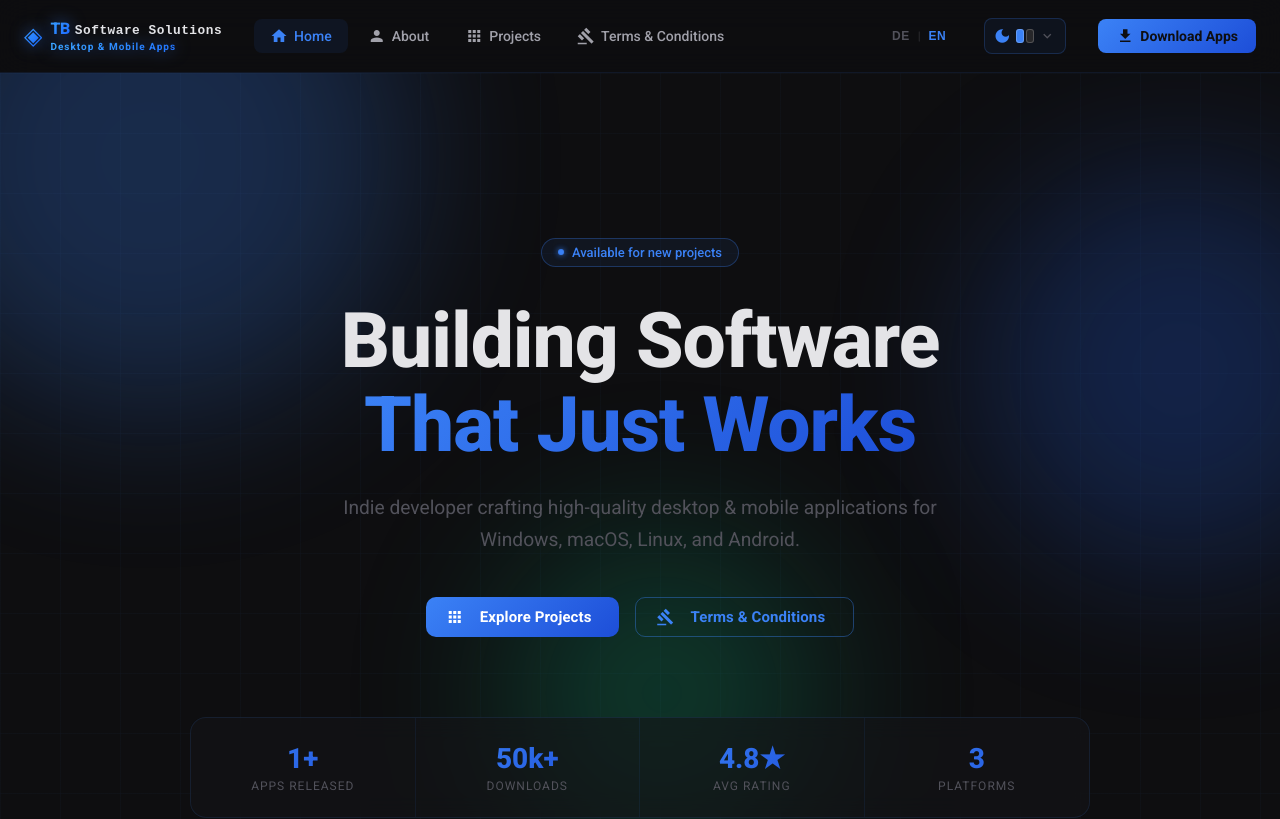
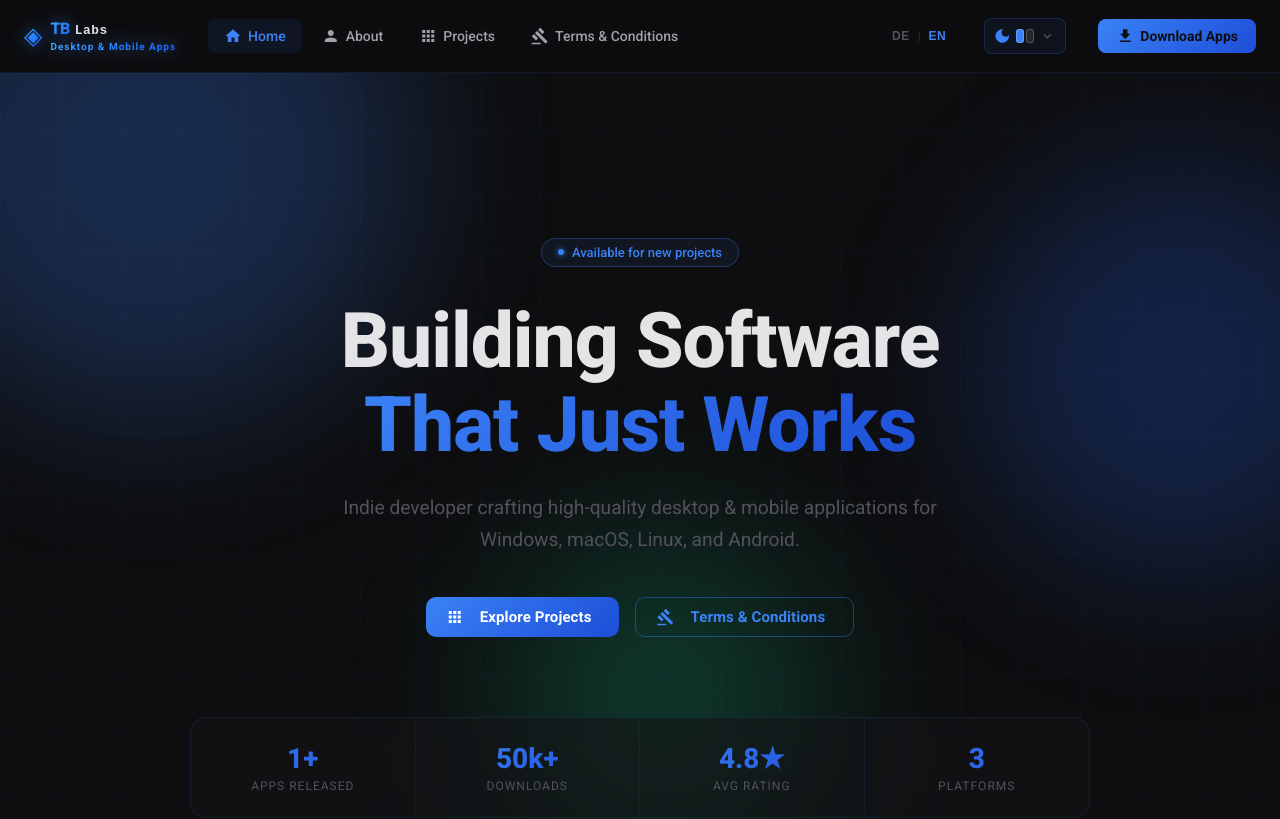
Before and after one commit to getOne21/MyPortfolioWebApp, an Angular app: page /en/home in a window 1280 px wide. Shown: the top 819 px of the page. Built offline with nearby package versions, Linux system fonts and the light colour scheme.

Commit message:
Refactor branding from "TB Software Solutions" to "TB Labs" across multiple files

```diff
--- a/src/app/footer/footer.html
+++ b/src/app/footer/footer.html
@@ -6,7 +6,7 @@
         <span class="logo-icon">◈</span>
         <span class="logo-text">
           <span class="logo-title">
-            <span class="lt-name">TB</span><span class="lt-suffix">Software Solutions</span>
+            <span class="lt-name">TB</span><span class="lt-suffix">Labs</span>
           </span>
           <span class="logo-byline">by Tobias Brörmann</span>
         </span>
--- a/src/app/i18n/de.ts
+++ b/src/app/i18n/de.ts
@@ -247,7 +247,7 @@ export const de: AppTranslations = {
     ogLocale: 'de_DE',
     pages: {
       home: {
-        title: 'TB Software Solutions — Desktop- & Mobile-Apps',
+        title: 'TB Labs — Desktop- & Mobile-Apps',
         description:
           'Eigene Tools und Apps von Tobias Brörmann für Windows, macOS, Linux und Android.',
       },
@@ -263,11 +263,11 @@ export const de: AppTranslations = {
       },
       terms: {
         title: 'Nutzungsbedingungen',
-        description: 'Nutzungsbedingungen für den Download und die Nutzung von Software von TB Software Solutions.',
+        description: 'Nutzungsbedingungen für den Download und die Nutzung von Software von TB Labs.',
       },
       privacy: {
         title: 'Datenschutzerklärung',
-        description: 'Welche Daten die Apps von TB Software Solutions verarbeiten — und welche nicht.',
+        description: 'Welche Daten die Apps von TB Labs verarbeiten — und welche nicht.',
       },
     },
   },
--- a/src/app/i18n/en.ts
+++ b/src/app/i18n/en.ts
@@ -247,7 +247,7 @@ export const en: AppTranslations = {
     ogLocale: 'en_GB',
     pages: {
       home: {
-        title: 'TB Software Solutions — Desktop & Mobile Apps',
+        title: 'TB Labs — Desktop & Mobile Apps',
         description:
           'Personal tools and apps built by Tobias Brörmann, available for Windows, macOS, Linux, and Android.',
       },
@@ -263,11 +263,11 @@ export const en: AppTranslations = {
       },
       terms: {
         title: 'Terms & Conditions',
-        description: 'Terms and conditions for downloading and using software from TB Software Solutions.',
+        description: 'Terms and conditions for downloading and using software from TB Labs.',
       },
       privacy: {
         title: 'Privacy Policy',
-        description: 'What data the apps from TB Software Solutions touch — and what they do not.',
+        description: 'What data the apps from TB Labs touch — and what they do not.',
       },
     },
   },
--- a/src/app/navbar/navbar.html
+++ b/src/app/navbar/navbar.html
@@ -6,7 +6,7 @@
       <span class="logo-icon">◈</span>
       <span class="logo-text">
         <span class="logo-title">
-          <span class="lt-name">TB</span><span class="lt-suffix">Software Solutions</span>
+          <span class="lt-name">TB</span><span class="lt-suffix">Labs</span>
         </span>
         <span class="logo-byline">Desktop &amp; Mobile Apps</span>
       </span>
--- a/src/app/navbar/navbar.scss
+++ b/src/app/navbar/navbar.scss
@@ -71,7 +71,7 @@
       filter: var(--logo-filter);
     }
 
-    /* "Software Solutions" — monospace, smaller, primary colour */
+    /* "Labs" — monospace, smaller, primary colour */
     .lt-suffix {
       margin-left: 0.4em;
       font-family: 'Courier New', Courier, monospace;
--- a/src/app/site.config.ts
+++ b/src/app/site.config.ts
@@ -5,7 +5,7 @@
  */
 export const SITE = {
   url: 'https://example.com',
-  name: 'TB Software Solutions',
+  name: 'TB Labs',
   author: 'Tobias Brörmann',
   ogImage: '/og-image.png',
   ogImageWidth: 1200,
--- a/src/index.html
+++ b/src/index.html
@@ -2,10 +2,10 @@
 <html lang="en">
 <head>
   <meta charset="utf-8">
-  <title>TB Software Solutions — Desktop & Mobile Apps</title>
+  <title>TB Labs — Desktop & Mobile Apps</title>
   <base href="/">
   <meta name="viewport" content="width=device-width, initial-scale=1">
-  <meta name="description" content="TB Software Solutions — desktop and mobile apps for Windows, macOS, Linux, and Android.">
+  <meta name="description" content="TB Labs — desktop and mobile apps for Windows, macOS, Linux, and Android.">
   <meta name="theme-color" content="#0a0e1a">
   <link rel="icon" type="image/x-icon" href="favicon.ico">
   <link rel="icon" type="image/svg+xml" href="icon.svg">
```
Also changed, not shown: public/og-image.svg, public/site.webmanifest, 1 other file (tests, documents, lock files or other folders).
